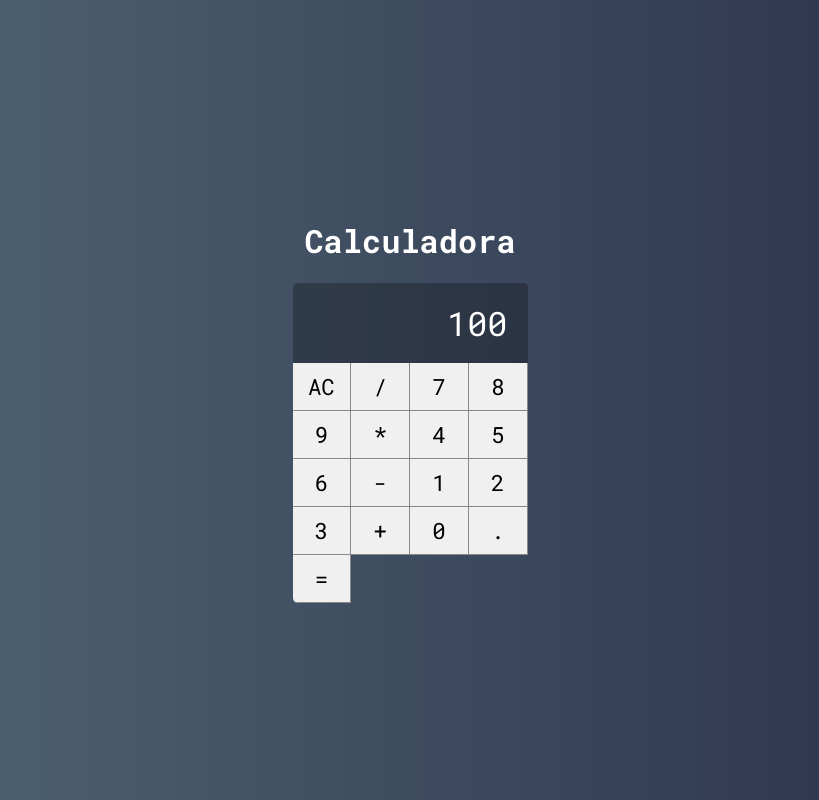
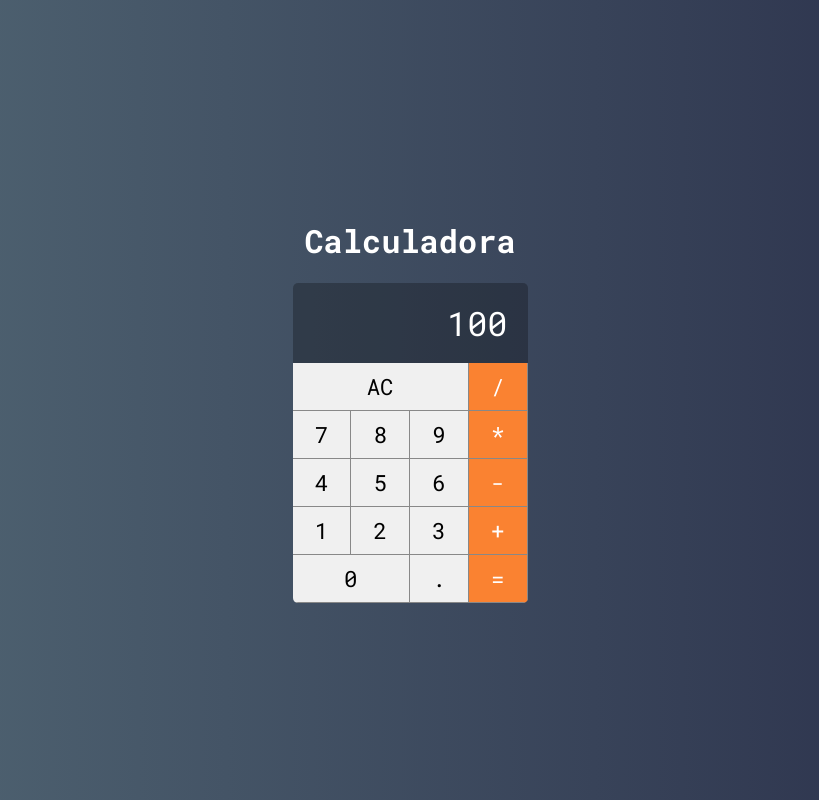
Before and after one commit to Palombo-dev/Calculadora-React, a React (Create React App) app in the folder calculadora/: page / in a window 1280 px wide. Shown: the whole page, without its empty margins (230-1049 px from the left). Built offline with nearby package versions, Linux system fonts and the light colour scheme.

Commit message:
features: css dos botões; inicio da logica da calculadora com a função construtora

```diff
--- a/calculadora/src/components/Button.css
+++ b/calculadora/src/components/Button.css
@@ -11,3 +11,24 @@
     border-bottom: var(--border-button);
     outline: none;
 }
+
+.button:active {
+    background-color: #ccc;
+}
+
+.button.double{
+    grid-column: span 2;
+}
+
+.button.triple {
+    grid-column: span 3;
+}
+
+.button.operation {
+    background-color: #fa8231;
+    color: #FFF;
+}
+
+.button.operation:active{
+    background-color: #fa8231cc;
+}
--- a/calculadora/src/components/Button.jsx
+++ b/calculadora/src/components/Button.jsx
@@ -2,4 +2,11 @@
 import './Button.css'
 
 export default props =>
-    <button className="button">{props.label}</button>
+    <button className={`
+        button
+        ${props.operation ? 'operation' : ''}
+        ${props.double ? 'double' : ''}
+        ${props.triple ? 'triple' : ''}
+    `} onClick={e => props.click && props.click(props.label)}>
+        {props.label}
+    </button>
--- a/calculadora/src/main/Calculator.jsx
+++ b/calculadora/src/main/Calculator.jsx
@@ -5,27 +5,47 @@
 import Display from "../components/Display";
 
 export default class Calculator extends Component {
+
+    constructor(props) {
+        super(props)
+        this.clearMemory = this.clearMemory.bind(this)
+        this.setOperation = this.setOperation.bind(this)
+        this.addDigit = this.addDigit.bind(this)
+    }
+
+    clearMemory() {
+        console.log('limpar')
+    }
+
+    setOperation(operation) {
+        console.log(operation)
+    }
+
+    addDigit(n) {
+        console.log(n)
+    }
+
     render() {
         return (
             <div className="calculator">
                 <Display value={100} />
-                <Button label="AC" />
-                <Button label="/" />
-                <Button label="7" />
-                <Button label="8" />
-                <Button label="9" />
-                <Button label="*" />
-                <Button label="4" />
-                <Button label="5" />
-                <Button label="6" />
-                <Button label="-" />
-                <Button label="1" />
-                <Button label="2" />
-                <Button label="3" />
-                <Button label="+" />
-                <Button label="0" />
-                <Button label="." />
-                <Button label="=" />
+                <Button label="AC" click={this.clearMemory} triple />
+                <Button label="/" click={this.setOperation} operation />
+                <Button label="7" click={this.addDigit} />
+                <Button label="8" click={this.addDigit} />
+                <Button label="9" click={this.addDigit} />
+                <Button label="*" click={this.setOperation} operation />
+                <Button label="4" click={this.addDigit} />
+                <Button label="5" click={this.addDigit} />
+                <Button label="6" click={this.addDigit} />
+                <Button label="-" click={this.setOperation} operation />
+                <Button label="1" click={this.addDigit} />
+                <Button label="2" click={this.addDigit} />
+                <Button label="3" click={this.addDigit} />
+                <Button label="+" click={this.setOperation} operation />
+                <Button label="0" click={this.addDigit} double />
+                <Button label="." click={this.addDigit} />
+                <Button label="=" click={this.setOperation}operation/>
             </div>
         )
     }
```
